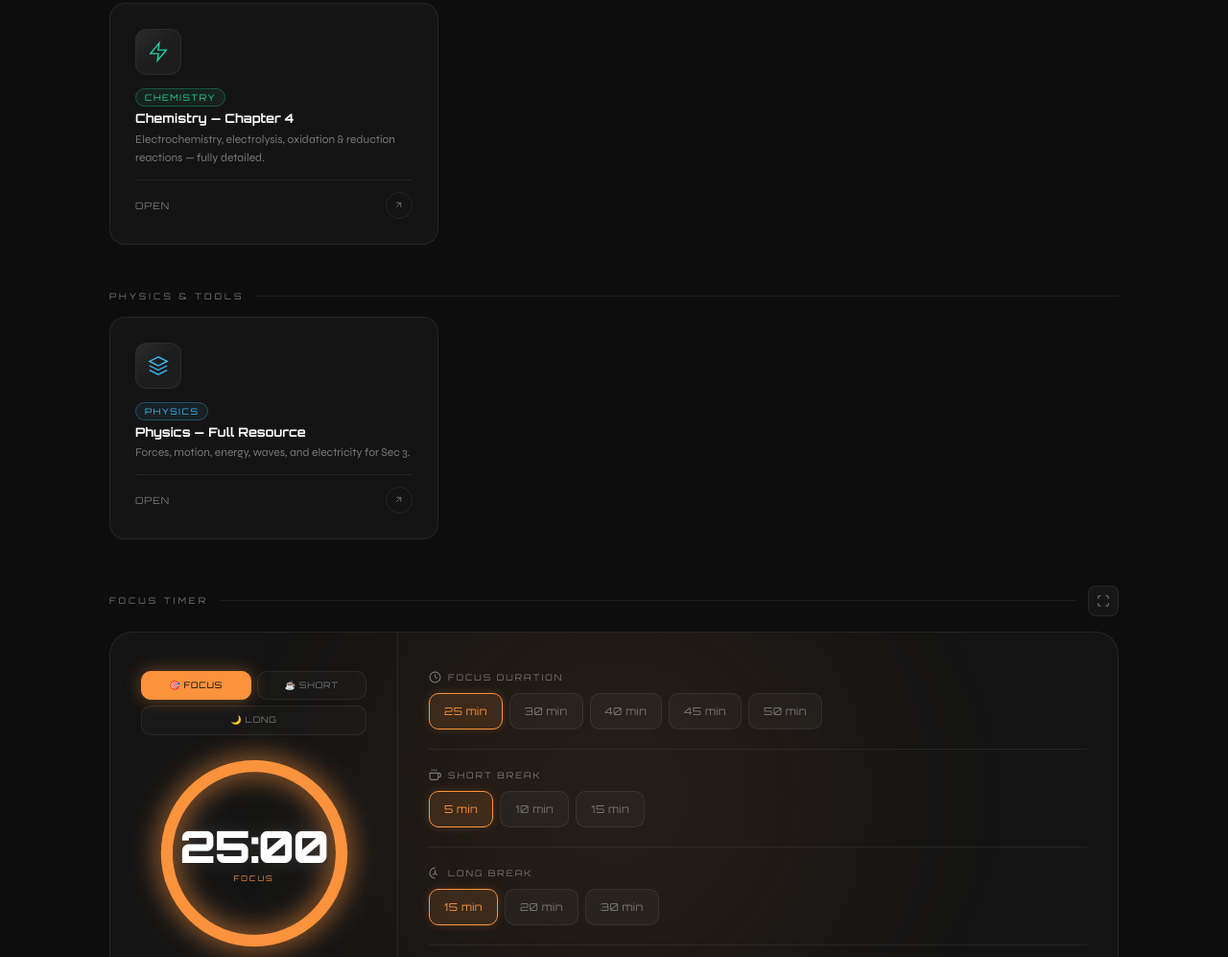
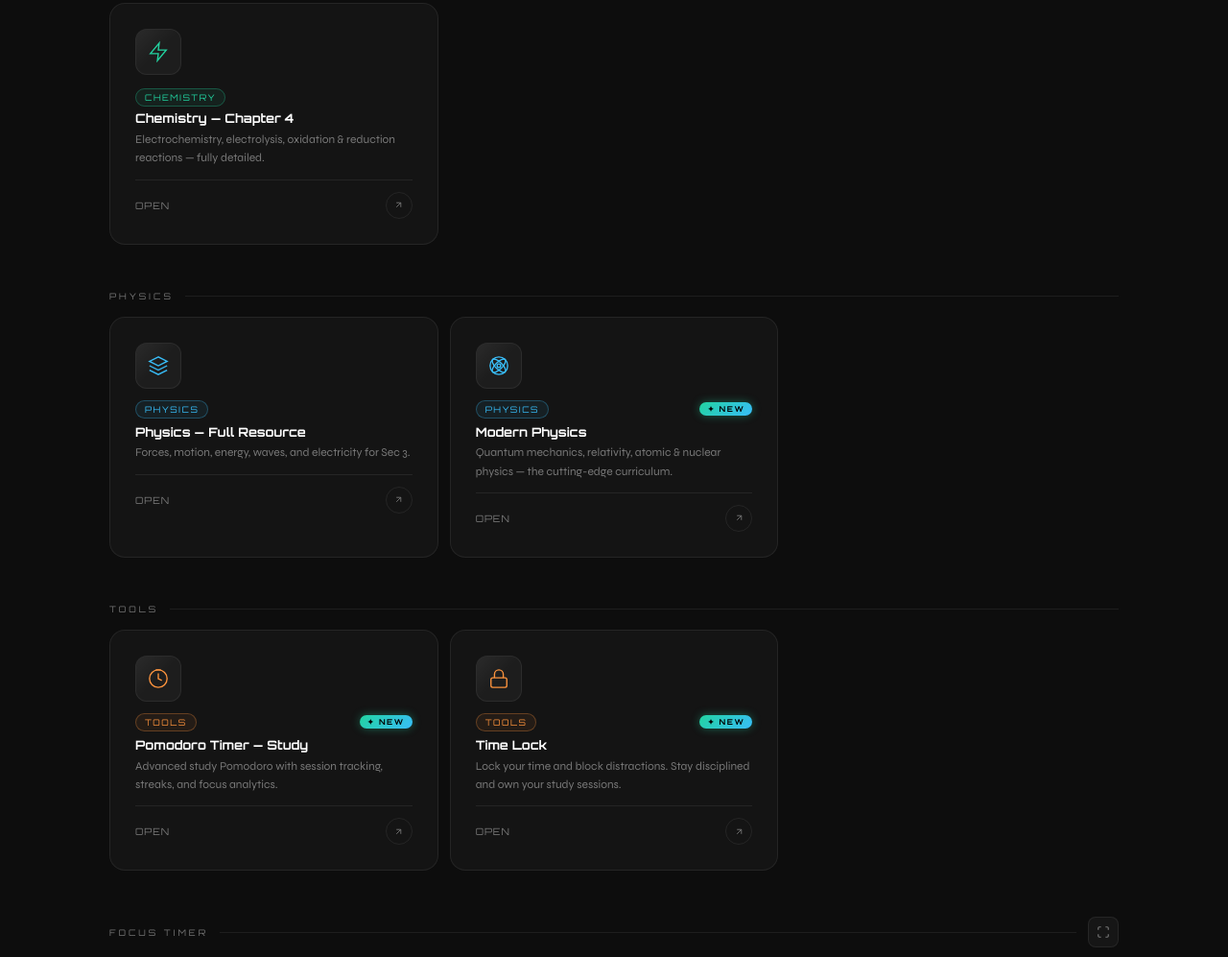
Before and after one commit to omarmohamedismail/sec-3-hub, a plain HTML site: page index.html in a window 1280 px wide. Shown: the part 1153-2150 px from the top of the page at 96% size. Drawn offline with Linux system fonts and the light colour scheme.

Commit message:
Update index.html

```diff
--- a/index.html
+++ b/index.html
@@ -69,6 +69,7 @@ h1 .sub{display:block;font-size:clamp(9px,2.2vw,13px);letter-spacing:3px;color:v
 .filter-btn[data-f="organic"].active{border-color:var(--ao);color:var(--ao);background:rgba(167,139,250,.07)}
 .filter-btn[data-f="physics"].active{border-color:var(--ap);color:var(--ap);background:rgba(56,189,248,.07)}
 .filter-btn[data-f="tools"].active{border-color:var(--at);color:var(--at);background:rgba(251,146,60,.07)}
+.filter-btn[data-f="tools"]:hover{border-color:var(--at);color:var(--at)}
 
 /* ─── STATS ─── */
 .stats{display:flex;justify-content:center;gap:20px;margin-top:28px;animation:fd .6s .4s both;flex-wrap:wrap}
@@ -477,6 +478,24 @@ footer a{color:var(--ad);text-decoration:none}
 .ct-outer:fullscreen .pomo-play svg,.ct-outer:-webkit-full-screen .pomo-play svg,.ct-outer.is-fs .pomo-play svg{width:28px!important;height:28px!important}
 .ct-outer:fullscreen .ct-ambient,.ct-outer:-webkit-full-screen .ct-ambient,.ct-outer.is-fs .ct-ambient{width:900px!important;height:900px!important}
 
+/* ─── NEW BADGE ─── */
+.card-new-badge{
+  display:inline-flex;align-items:center;gap:4px;
+  padding:2px 8px;border-radius:100px;
+  font-family:var(--fd);font-size:8px;letter-spacing:1.5px;font-weight:700;
+  background:linear-gradient(135deg,#22d3a0,#38bdf8);
+  color:#000;text-transform:uppercase;
+  box-shadow:0 0 10px rgba(34,211,160,.4);
+  animation:new-pulse 2.5s ease-in-out infinite;
+}
+@keyframes new-pulse{0%,100%{box-shadow:0 0 10px rgba(34,211,160,.4)}50%{box-shadow:0 0 18px rgba(56,189,248,.7)}}
+.card-meta-row{display:flex;align-items:center;justify-content:space-between;margin-bottom:6px}
+
+/* ─── TOOLS CARDS ─── */
+.card[data-cat="tools"]{--ca:var(--at);--cg:var(--gt)}
+.card[data-cat="timetools"]{--ca:#f472b6;--cg:rgba(244,114,182,.18)}
+.card[data-cat="timetools"] .card-tag{color:#f472b6;border-color:rgba(244,114,182,.3);background:rgba(244,114,182,.07)}
+
 /* ─── ANIMATIONS ─── */
 @keyframes fd{from{opacity:0;transform:translateY(-12px)}to{opacity:1;transform:none}}
 @keyframes fu{from{opacity:0;transform:translateY(16px)}to{opacity:1;transform:none}}
@@ -523,9 +542,9 @@ footer a{color:var(--ad);text-decoration:none}
       <button class="filter-btn" data-f="tools">Tools</button>
     </div>
     <div class="stats">
-      <div class="stat-item"><div class="stat-num" id="cnt">7</div><div class="stat-label">Resources</div></div>
+      <div class="stat-item"><div class="stat-num" id="cnt">10</div><div class="stat-label">Resources</div></div>
       <div class="stat-div"></div>
-      <div class="stat-item"><div class="stat-num">3</div><div class="stat-label">Subjects</div></div>
+      <div class="stat-item"><div class="stat-num">4</div><div class="stat-label">Subjects</div></div>
       <div class="stat-div"></div>
       <div class="stat-item"><div class="stat-num" id="visit-cnt">1</div><div class="stat-label">Visits</div></div>
       <div class="stat-div"></div>
@@ -628,8 +647,8 @@ footer a{color:var(--ad);text-decoration:none}
 
 </div>
 
-<!-- PHYSICS & TOOLS -->
-<div class="sec-hdr" id="phys-sec"><span class="sec-label">Physics &amp; Tools</span><div class="sec-line"></div></div>
+<!-- PHYSICS -->
+<div class="sec-hdr" id="phys-sec"><span class="sec-label">Physics</span><div class="sec-line"></div></div>
 <div class="grid" id="grid2">
 
   <a class="card" data-cat="physics"
@@ -637,7 +656,7 @@ footer a{color:var(--ad);text-decoration:none}
      target="_blank" rel="noopener" data-search="physics forces motion energy waves electricity">
     <div class="card-icon"><svg viewBox="0 0 24 24" fill="none" stroke="var(--ap)" stroke-width="1.5"><path d="M12 2L2 7l10 5 10-5-10-5z"/><path d="M2 17l10 5 10-5"/><path d="M2 12l10 5 10-5"/></svg></div>
     <div class="card-info">
-      <div style="margin-bottom:6px"><span class="card-tag">Physics</span></div>
+      <div class="card-meta-row"><span class="card-tag">Physics</span></div>
       <div class="card-title">Physics — Full Resource</div>
       <div class="card-desc">Forces, motion, energy, waves, and electricity for Sec 3.</div>
     </div>
@@ -647,6 +666,84 @@ footer a{color:var(--ad);text-decoration:none}
     </div>
   </a>
 
+  <a class="card" data-cat="physics"
+     href="https://omarmohamedismail.github.io/modern-physics/"
+     target="_blank" rel="noopener" data-search="modern physics quantum relativity atomic nuclear photoelectric">
+    <div class="card-icon">
+      <svg viewBox="0 0 24 24" fill="none" stroke="var(--ap)" stroke-width="1.5">
+        <circle cx="12" cy="12" r="2"/>
+        <path d="M12 2a10 10 0 0 1 0 20"/>
+        <path d="M12 2a10 10 0 0 0 0 20"/>
+        <ellipse cx="12" cy="12" rx="10" ry="4" transform="rotate(45 12 12)"/>
+        <ellipse cx="12" cy="12" rx="10" ry="4" transform="rotate(-45 12 12)"/>
+      </svg>
+    </div>
+    <div class="card-info">
+      <div class="card-meta-row">
+        <span class="card-tag">Physics</span>
+        <span class="card-new-badge">✦ NEW</span>
+      </div>
+      <div class="card-title">Modern Physics</div>
+      <div class="card-desc">Quantum mechanics, relativity, atomic & nuclear physics — the cutting-edge curriculum.</div>
+    </div>
+    <div class="card-footer">
+      <span class="card-cta">OPEN</span>
+      <div class="arr"><svg viewBox="0 0 24 24" fill="none" stroke="currentColor" stroke-width="2"><path d="M7 17 17 7M17 7H7M17 7v10"/></svg></div>
+    </div>
+  </a>
+
+</div>
+
+<!-- TOOLS -->
+<div class="sec-hdr" id="tools-sec"><span class="sec-label">Tools</span><div class="sec-line"></div></div>
+<div class="grid" id="grid3">
+
+  <a class="card" data-cat="tools"
+     href="https://omarmohamedismail.github.io/pomodoro-timer-study/"
+     target="_blank" rel="noopener" data-search="pomodoro timer study focus productivity sessions">
+    <div class="card-icon">
+      <svg viewBox="0 0 24 24" fill="none" stroke="var(--at)" stroke-width="1.5">
+        <circle cx="12" cy="12" r="10"/>
+        <path d="M12 6v6l4 2"/>
+        <path d="M9 2h6"/>
+      </svg>
+    </div>
+    <div class="card-info">
+      <div class="card-meta-row">
+        <span class="card-tag">Tools</span>
+        <span class="card-new-badge">✦ NEW</span>
+      </div>
+      <div class="card-title">Pomodoro Timer — Study</div>
+      <div class="card-desc">Advanced study Pomodoro with session tracking, streaks, and focus analytics.</div>
+    </div>
+    <div class="card-footer">
+      <span class="card-cta">OPEN</span>
+      <div class="arr"><svg viewBox="0 0 24 24" fill="none" stroke="currentColor" stroke-width="2"><path d="M7 17 17 7M17 7H7M17 7v10"/></svg></div>
+    </div>
+  </a>
+
+  <a class="card" data-cat="tools"
+     href="https://omarmohamedismail.github.io/time_lock-omar/"
+     target="_blank" rel="noopener" data-search="time lock blocker focus distraction website block timer">
+    <div class="card-icon">
+      <svg viewBox="0 0 24 24" fill="none" stroke="var(--at)" stroke-width="1.5">
+        <rect x="3" y="11" width="18" height="11" rx="2" ry="2"/>
+        <path d="M7 11V7a5 5 0 0 1 10 0v4"/>
+      </svg>
+    </div>
+    <div class="card-info">
+      <div class="card-meta-row">
+        <span class="card-tag">Tools</span>
+        <span class="card-new-badge">✦ NEW</span>
+      </div>
+      <div class="card-title">Time Lock</div>
+      <div class="card-desc">Lock your time and block distractions. Stay disciplined and own your study sessions.</div>
+    </div>
+    <div class="card-footer">
+      <span class="card-cta">OPEN</span>
+      <div class="arr"><svg viewBox="0 0 24 24" fill="none" stroke="currentColor" stroke-width="2"><path d="M7 17 17 7M17 7H7M17 7v10"/></svg></div>
+    </div>
+  </a>
 
 </div>
 
@@ -984,7 +1081,7 @@ footer a{color:var(--ad);text-decoration:none}
   </div>
   <div class="dev-body">
     <div class="dev-stats">
-      <div><div class="dev-stat-n">7</div><div class="dev-stat-l">Projects</div></div>
+      <div><div class="dev-stat-n">10</div><div class="dev-stat-l">Projects</div></div>
       <div><div class="dev-stat-n">3</div><div class="dev-stat-l">Subjects</div></div>
       <div><div class="dev-stat-n" id="dino-best-dev">0</div><div class="dev-stat-l">Dino PB</div></div>
     </div>
@@ -1014,17 +1111,17 @@ footer a{color:var(--ad);text-decoration:none}
     <div class="bnav-icon"><svg viewBox="0 0 24 24" fill="none" stroke="currentColor" stroke-width="1.8"><circle cx="12" cy="12" r="3"/><ellipse cx="12" cy="12" rx="10" ry="4"/><ellipse cx="12" cy="12" rx="10" ry="4" transform="rotate(60 12 12)"/><ellipse cx="12" cy="12" rx="10" ry="4" transform="rotate(120 12 12)"/></svg></div>
     <span class="bnav-label">Chem</span>
   </div>
+  <div class="bnav-item" onclick="bnavGo('phys-sec','phys-nav')">
+    <div class="bnav-icon"><svg viewBox="0 0 24 24" fill="none" stroke="currentColor" stroke-width="1.8"><path d="M12 2L2 7l10 5 10-5-10-5z"/><path d="M2 17l10 5 10-5"/><path d="M2 12l10 5 10-5"/></svg></div>
+    <span class="bnav-label">Physics</span>
+  </div>
+  <div class="bnav-item" onclick="bnavGo('tools-sec','tools-nav')">
+    <div class="bnav-icon"><svg viewBox="0 0 24 24" fill="none" stroke="currentColor" stroke-width="1.8"><path d="M14.7 6.3a1 1 0 0 0 0 1.4l1.6 1.6a1 1 0 0 0 1.4 0l3.77-3.77a6 6 0 0 1-7.94 7.94l-6.91 6.91a2.12 2.12 0 0 1-3-3l6.91-6.91a6 6 0 0 1 7.94-7.94l-3.76 3.76z"/></svg></div>
+    <span class="bnav-label">Tools</span>
+  </div>
   <div class="bnav-item" onclick="bnavGo('pomo-anchor','pomo-nav')">
     <div class="bnav-icon"><svg viewBox="0 0 24 24" fill="none" stroke="currentColor" stroke-width="1.8"><circle cx="12" cy="12" r="10"/><path d="M12 6v6l4 2"/><path d="M9 2h6"/></svg></div>
     <span class="bnav-label">Focus</span>
-  </div>
-  <div class="bnav-item" onclick="bnavGo('dino-anchor','dino-nav')">
-    <div class="bnav-icon"><svg viewBox="0 0 24 24" fill="none" stroke="currentColor" stroke-width="1.8"><path d="M12 22C6.5 22 2 17.5 2 12S6.5 2 12 2s10 4.5 10 10-4.5 10-10 10z"/><path d="M8 14s1.5 2 4 2 4-2 4-2"/><line x1="9" y1="9" x2="9.01" y2="9"/><line x1="15" y1="9" x2="15.01" y2="9"/></svg></div>
-    <span class="bnav-label">Dino</span>
-  </div>
-  <div class="bnav-item" onclick="bnavGo('dev-sec','dev-nav')">
-    <div class="bnav-icon"><svg viewBox="0 0 24 24" fill="none" stroke="currentColor" stroke-width="1.8"><path d="M20 21v-2a4 4 0 0 0-4-4H8a4 4 0 0 0-4 4v2"/><circle cx="12" cy="7" r="4"/></svg></div>
-    <span class="bnav-label">Dev</span>
   </div>
 </nav>
 
```
